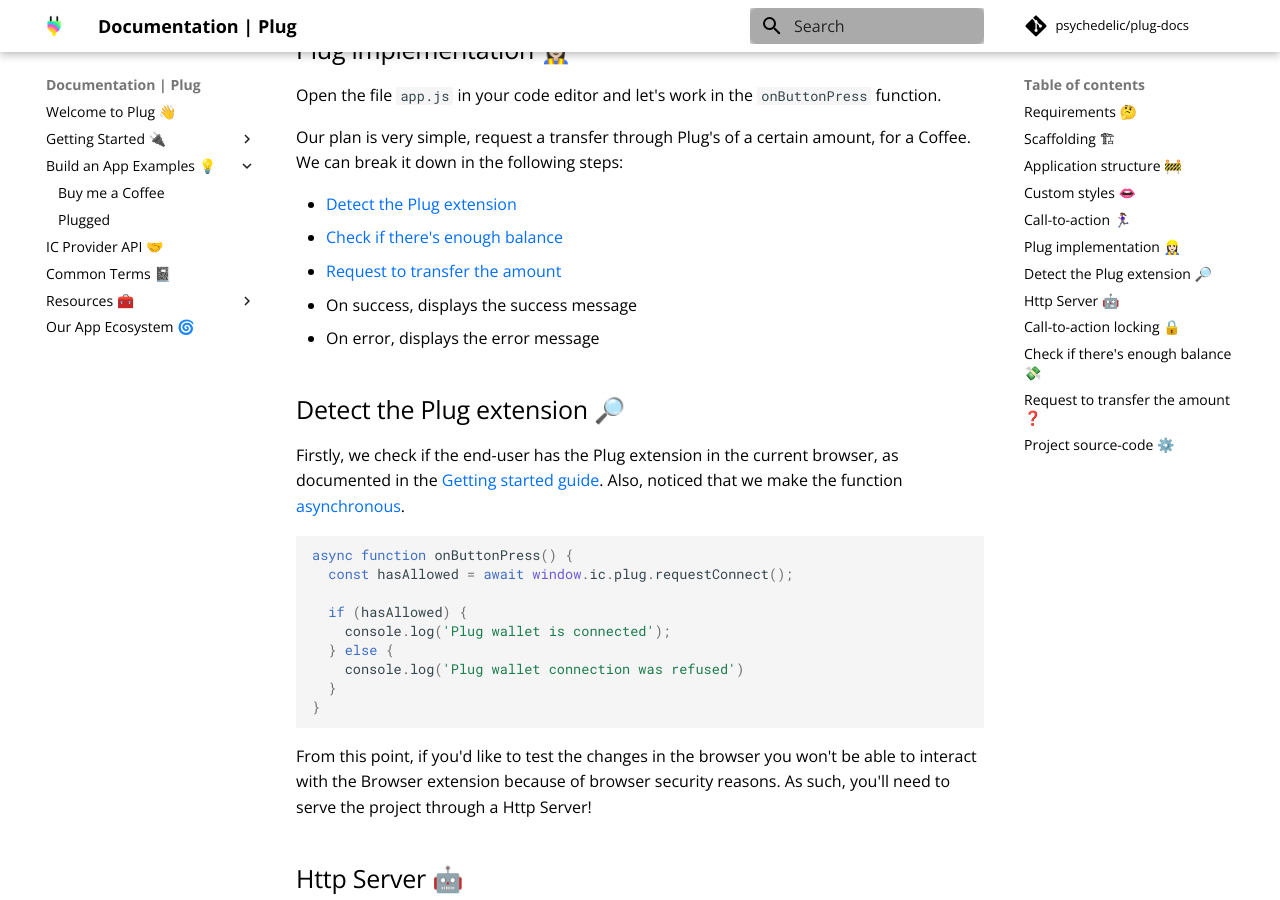
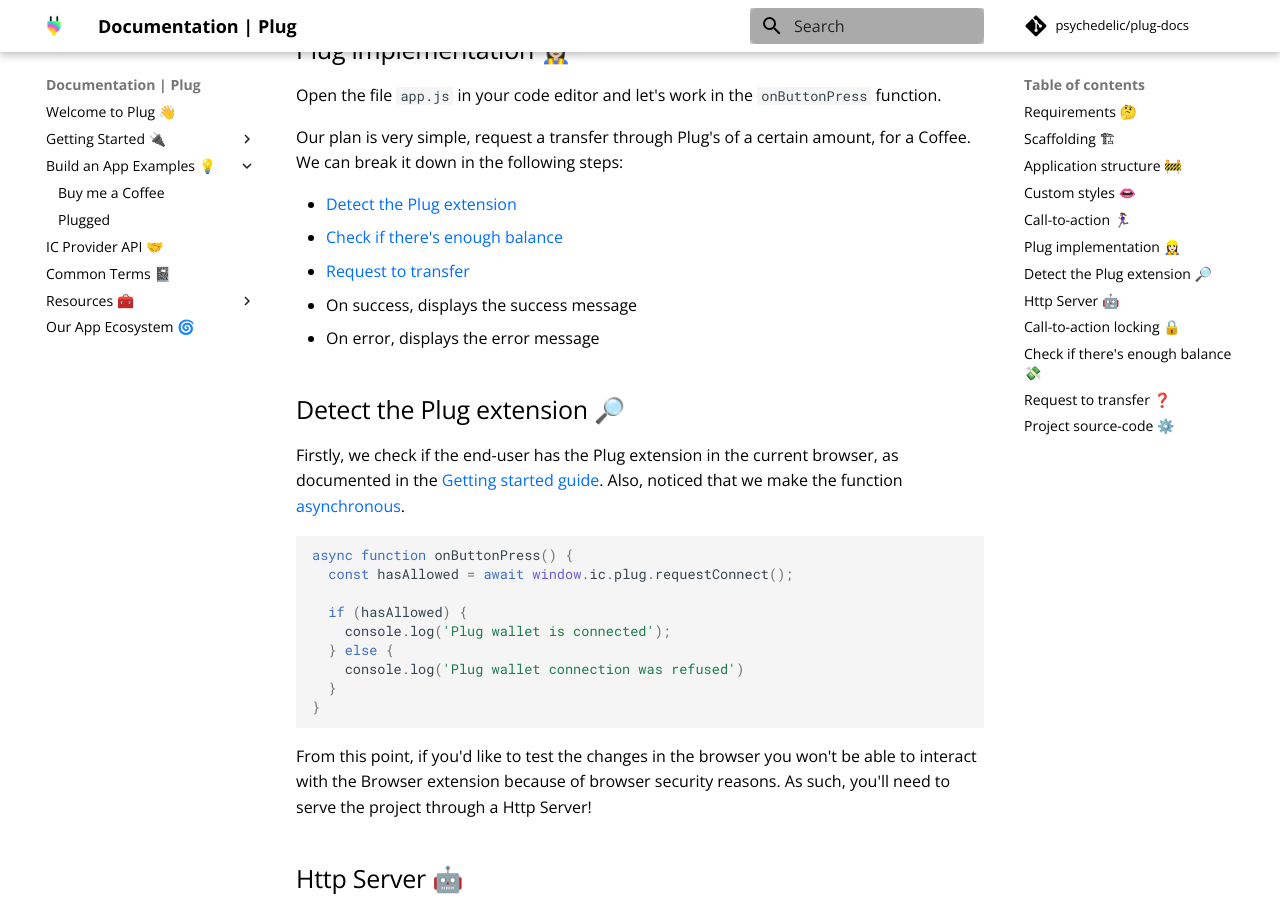
Before and after one commit to Psychedelic/plug-docs, an MkDocs documentation site: the page built from docs/build-an-app-examples/build-app-buy-me-a-coffee.md, in a window 1280 px wide and 900 px high, scrolled down 4501 px. Built offline with MkDocs 1.6.1 and Material for MkDocs 9.7.7, drawn with Linux system fonts in a browser that asks for light colours; comment, search, counter and statistics services are not loaded; some of the changed text lies outside the part shown.

Commit message:
docs: ✏️  amend request transfer title

```diff
--- a/docs/build-an-app-examples/build-app-buy-me-a-coffee.md
+++ b/docs/build-an-app-examples/build-app-buy-me-a-coffee.md
@@ -189,7 +189,7 @@
 
 - [Detect the Plug extension](#detect-the-plug-extension)
 - [Check if there's enough balance](#check-if-theres-enough-balance)
-- [Request to transfer the amount](#request-to-transfer-the-amount)
+- [Request to transfer](#request-to-transfer)
 - On success, displays the success message
 - On error, displays the error message
 
@@ -308,7 +308,7 @@
 
 After saving the file, refresh the page and press the `Buy me a Coffee` button. You should see the correspondent message to your account balance: `Plug wallet has enough balance` or `Plug wallet doesn't have enough balance`.
 
-## Request to transfer the amount ❓
+## Request to transfer ❓
 
 In the "has enough balance" block, make the `requestTransfer` call, that requires us to pass an argument to the function, that is an object with required fields `accountId` and `amount`, as described in our [Getting started](/getting-started).
 
```
